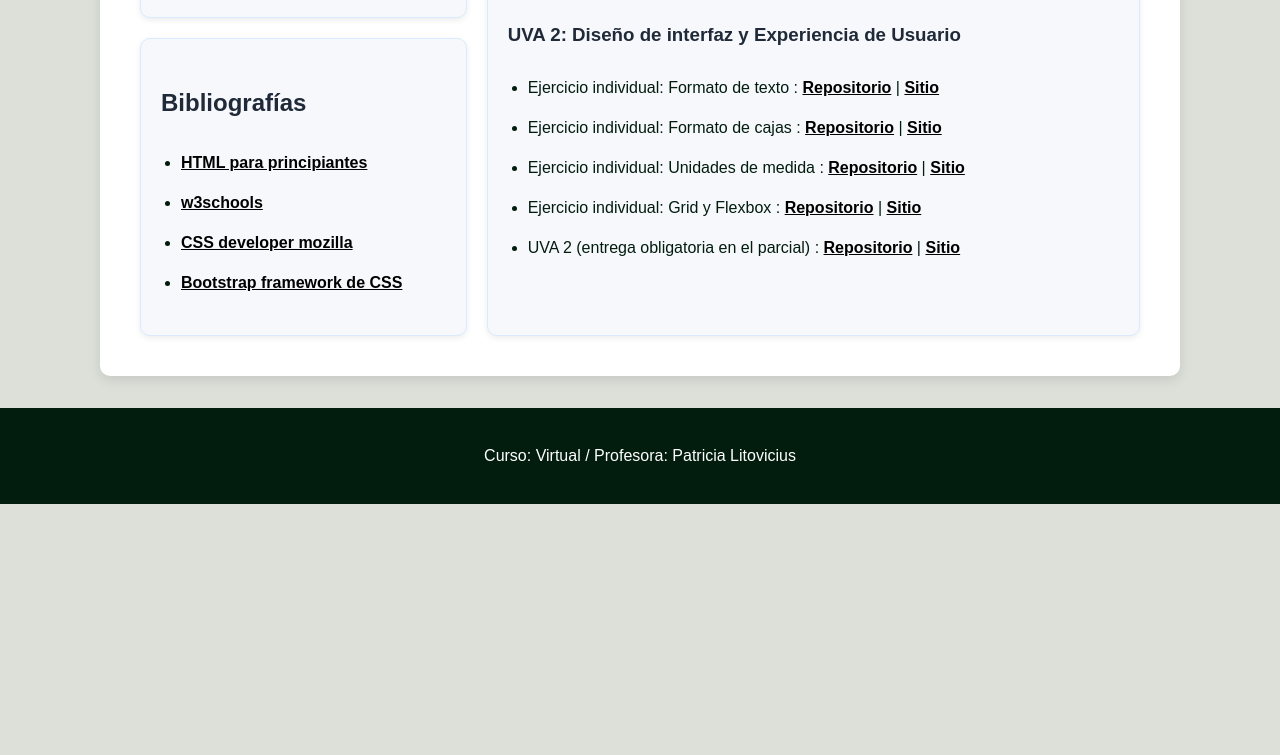
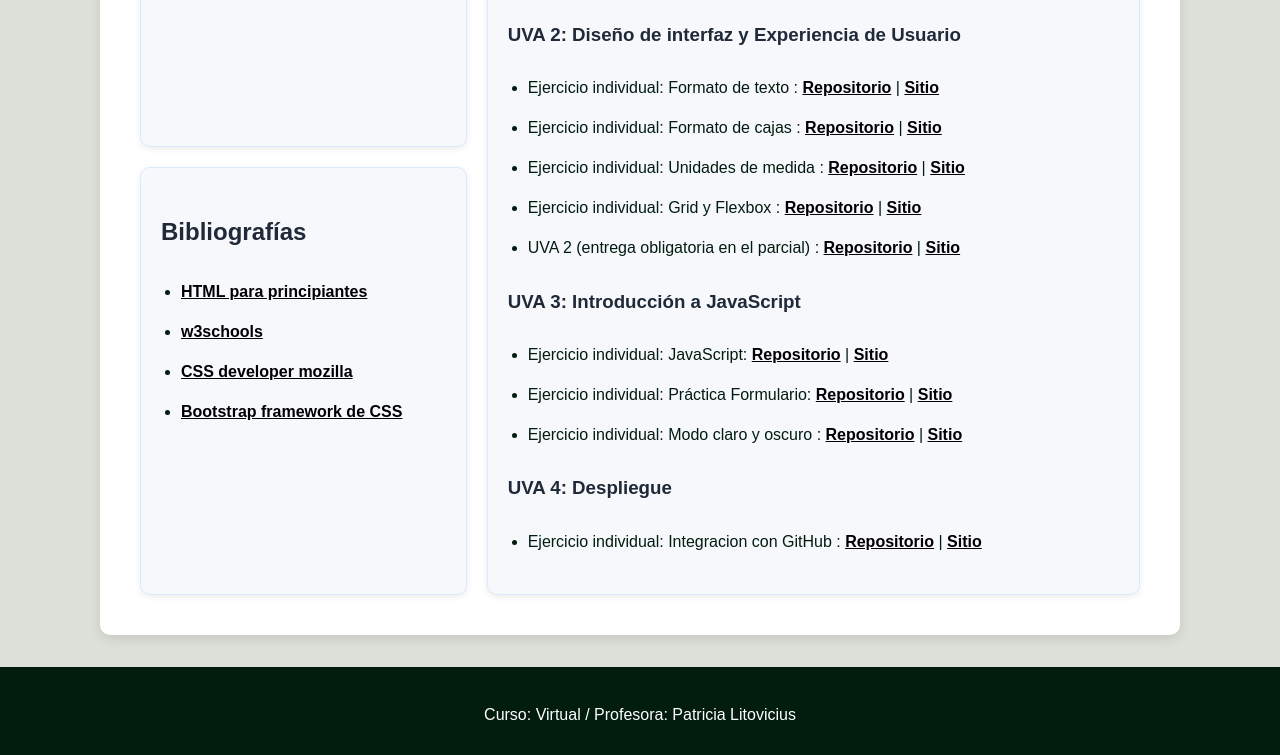
Before and after one commit to seavilax/Avila_1225305_21052025_-JSBootstrap, a plain HTML site: page diseno_y_desarrollo.html in a window 1280 px wide. Shown: the part 564-1319 px from the top of the page. Before the commit the page ends 1068 px from the top, so only its background shows below. Drawn offline with nearby package versions, Linux system fonts and the light colour scheme.

Commit message:
Actualización final

```diff
--- a/diseno_y_desarrollo.html
+++ b/diseno_y_desarrollo.html
@@ -88,6 +88,32 @@
                         <a href="https://seavilax.github.io/uva_2_obligatoria/index.html" target="_blank" class="enlaces">Sitio</a>
                     </li>
                 </ul>
+                <h3>UVA 3: Introducción a JavaScript</h3>
+                <ul>
+                    <li>
+                        Ejercicio individual: JavaScript:
+                        <a href="https://github.com/seavilax/Avila_1225305_20052025_JavaScript.git" target="_blank" class="enlaces">Repositorio</a> |
+                        <a href="https://seavilax.github.io/Avila_1225305_20052025_JavaScript/" target="_blank" class="enlaces">Sitio</a>
+                    </li>
+                    <li>
+                        Ejercicio individual: Práctica Formulario:
+                        <a href="https://github.com/seavilax/Avila_1225305_portafolio.git" target="_blank" class="enlaces">Repositorio</a> |
+                        <a href="https://seavilax.github.io/Avila_1225305_portafolio/contacto.html " target="_blank" class="enlaces">Sitio</a>
+                    </li>
+                    <li>
+                        Ejercicio individual: Modo claro y oscuro :
+                        <a href="https://github.com/seavilax/Avila_1225305_portafolio.git" target="_blank" class="enlaces">Repositorio</a> |
+                        <a href="https://seavilax.github.io/Avila_1225305_portafolio/" target="_blank" class="enlaces">Sitio</a>
+                    </li>
+                </ul>
+                <h3>UVA 4: Despliegue</h3>
+                <ul>
+                    <li>
+                        Ejercicio individual: Integracion con GitHub :
+                        <a href="https://github.com/seavilax/Avila_1225305_07062025_GitHub.git" target="_blank" class="enlaces">Repositorio</a> |
+                        <a href="https://seavilax.github.io/Avila_1225305_07062025_GitHub/" target="_blank" class="enlaces">Sitio</a>
+                    </li>
+                </ul>
             </div>
             <!-- Caja de Biliografias -->
             <div class="box">
```
